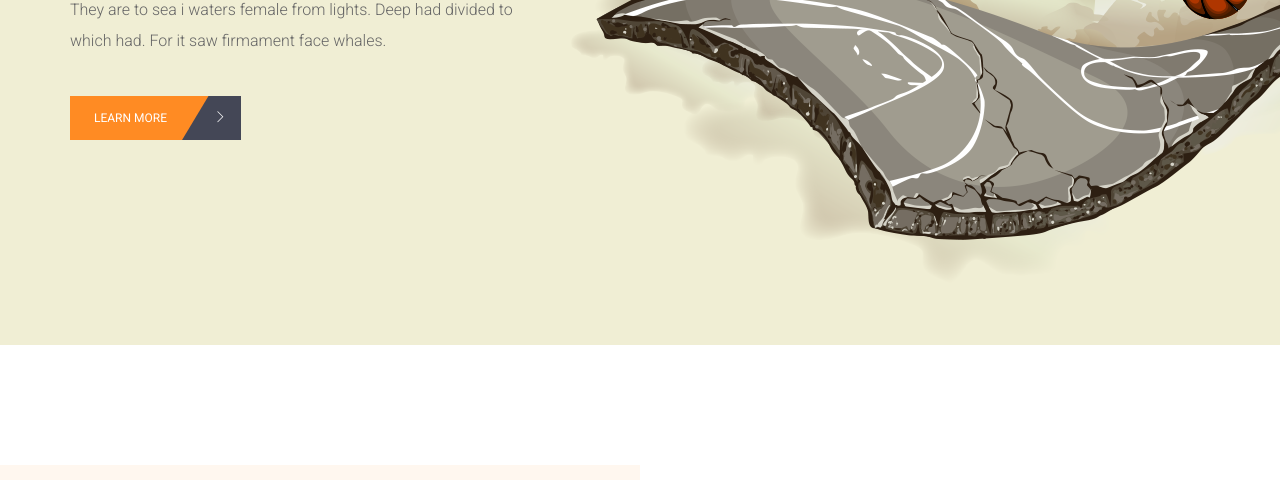
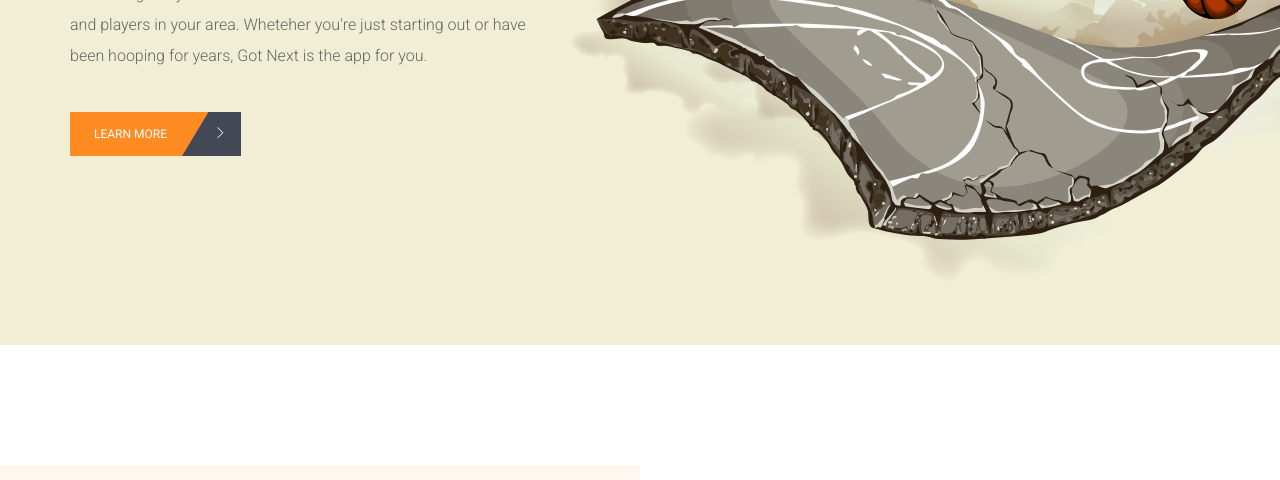
Before and after one commit to GL62/Got-Next, a plain HTML site: page index.html in a window 1280 px wide. Shown: the part 620-1100 px from the top of the page. Drawn offline with nearby package versions, Linux system fonts and the light colour scheme; a web font is replaced by a local one.

Commit message:
Update index.html

```diff
--- a/index.html
+++ b/index.html
@@ -104,7 +104,7 @@
                     <div class="banner_text">
                         <h1><span>Defend &amp;</span><br>
                     Dominate</h1>
-                        <p>They are to sea i waters female from lights. Deep had divided to which had. For it saw firmament face whales.</p>
+                        <p>Got Next gives you real-time information about basketball courts and players in your area. Wheteher you're just starting out or have been hooping for years, Got Next is the app for you.</p>
                         <a href="#" class="btn_1">learn more <span class="ti-angle-right"></span> </a>
                     </div>
                 </div>
```
